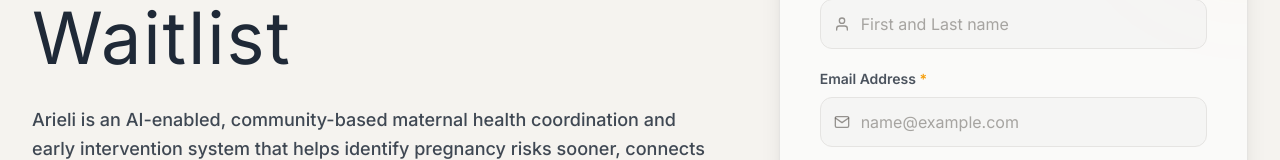
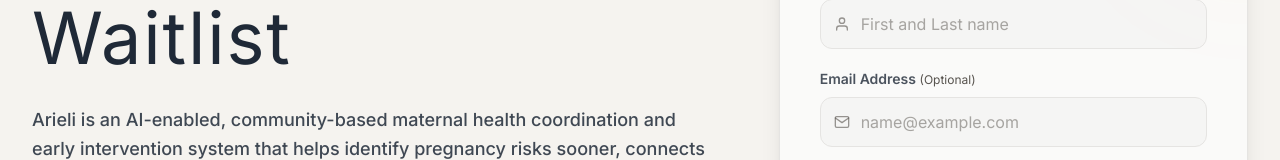
Before and after one commit to arielifoundation/arielifoundation, a Next.js app: page /initiatives/arielicare in a window 1280 px wide. Shown: the part 386-546 px from the top of the page. Built offline with nearby package versions, Linux system fonts and the light colour scheme; no server answers.

Commit message:
Make email optional in waitlist form validation and submit payload

```diff
--- a/components/sections/waitlist-form.tsx
+++ b/components/sections/waitlist-form.tsx
@@ -107,9 +107,7 @@
     if (!formData.name.trim()) {
       newErrors.name = 'Full Name is required'
     }
-    if (!formData.email.trim()) {
-      newErrors.email = 'Email Address is required'
-    } else if (!/\S+@\S+\.\S+/.test(formData.email)) {
+    if (formData.email.trim() && !/\S+@\S+\.\S+/.test(formData.email)) {
       newErrors.email = 'Please enter a valid email address'
     }
     if (!formData.phone.trim()) {
@@ -145,7 +143,7 @@
       .insert([
         {
           full_name: formData.name,
-          email: formData.email,
+          email: formData.email.trim() || null,
           phone_number: formData.phone,
           state: formData.state,
           expected_delivery_date:
@@ -344,7 +342,7 @@
         {/* Email Address */}
         <div>
           <label htmlFor="email" className="block text-foreground/80 text-sm font-semibold mb-2">
-            Email Address <span className="text-orange">*</span>
+            Email Address <span className="text-muted-foreground text-xs font-normal">(Optional)</span>
           </label>
           <div className="relative">
             <span className="absolute inset-y-0 left-0 pl-3.5 flex items-center pointer-events-none text-muted-foreground/60">
```
